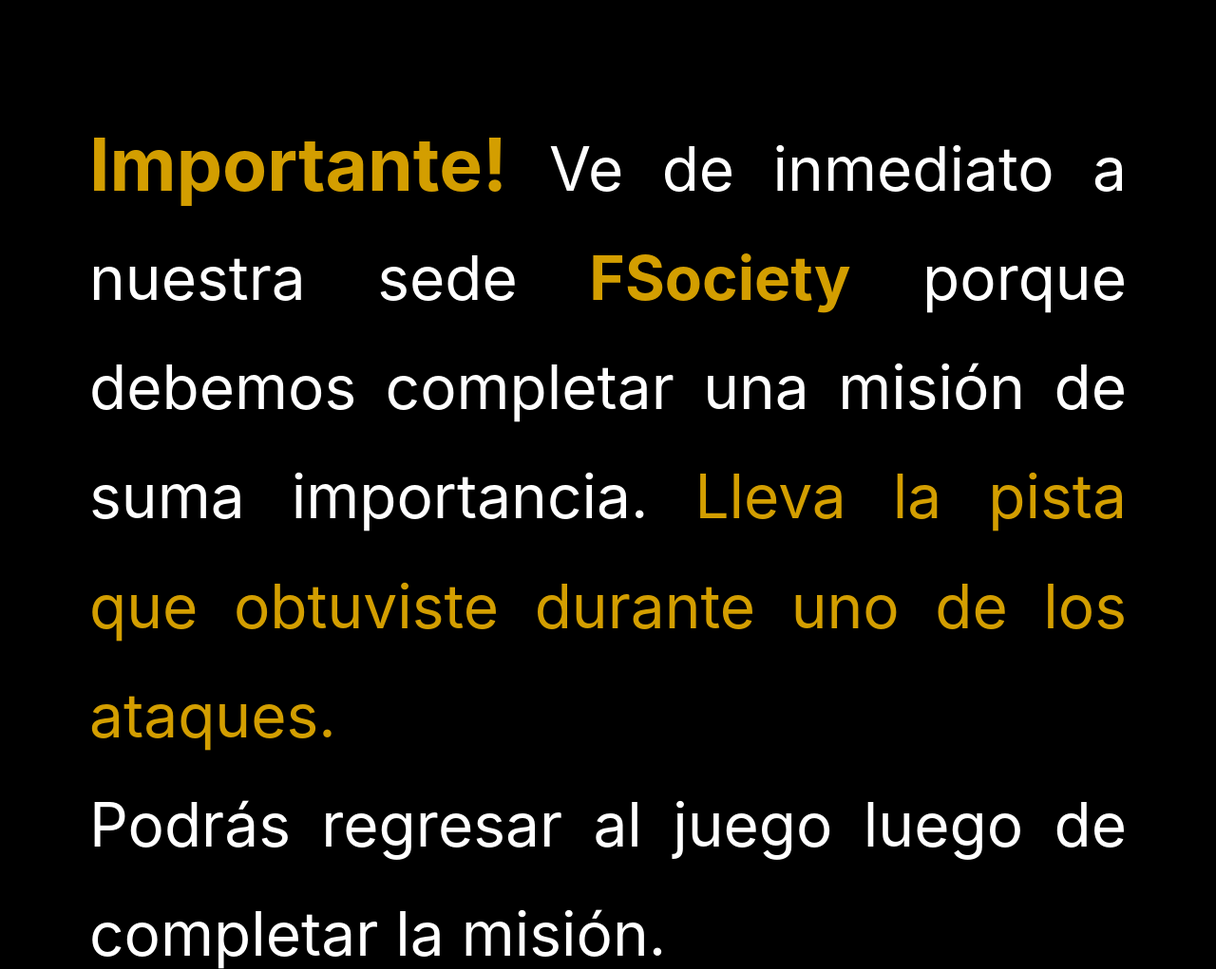
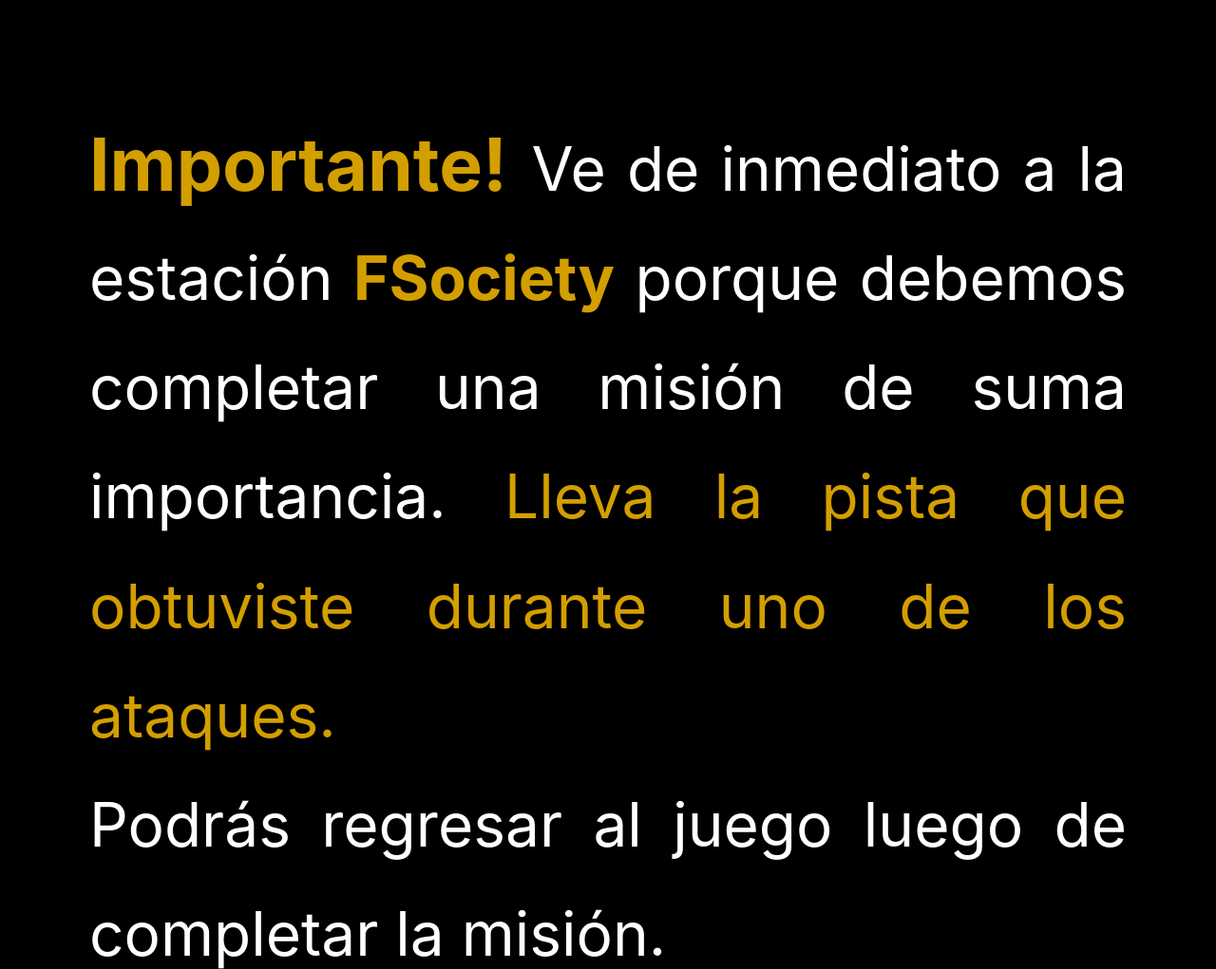
Before and after one commit to Lingsita/mrrobot-scavenger-hunt, a Django app: page /game in a window 1280 px wide. Shown: the part 839-1860 px from the top of the page at 95% size. Run offline with Django 3.2, Linux system fonts and the light colour scheme; a user stored in the database is signed in; tables that the repository leaves empty hold one stand-in row (values such as "Sample post").

Commit message:
Small text adjustment

```diff
--- a/templates/mission.html
+++ b/templates/mission.html
@@ -11,7 +11,7 @@
     <br/>
     <span class="mode-{{mode}}"><strong>Importante!</strong></span>
     <span style="font-size: 5vw;">
-      Ve de inmediato a nuestra sede <strong class="mode-{{mode}}">FSociety</strong> porque debemos completar una misión de suma importancia.
+      Ve de inmediato a la estación <strong class="mode-{{mode}}">FSociety</strong> porque debemos completar una misión de suma importancia.
       <span class="mode-{{mode}}">Lleva la pista que obtuviste durante uno de los ataques.</span>
       <br/>
       Podrás regresar al juego luego de completar la misión.
```
